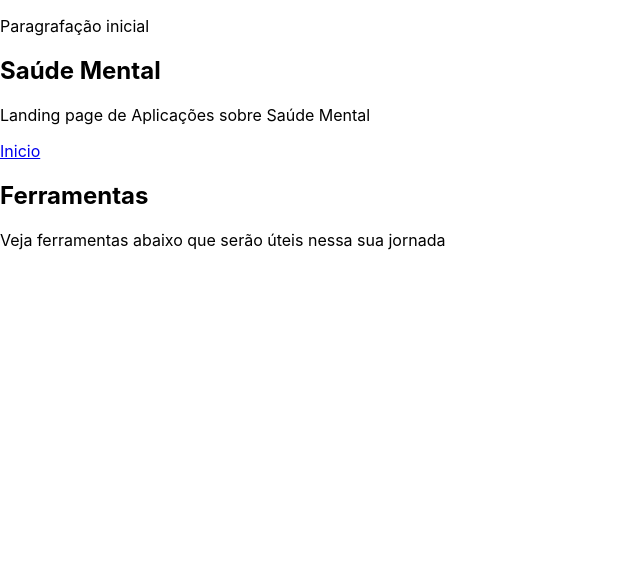
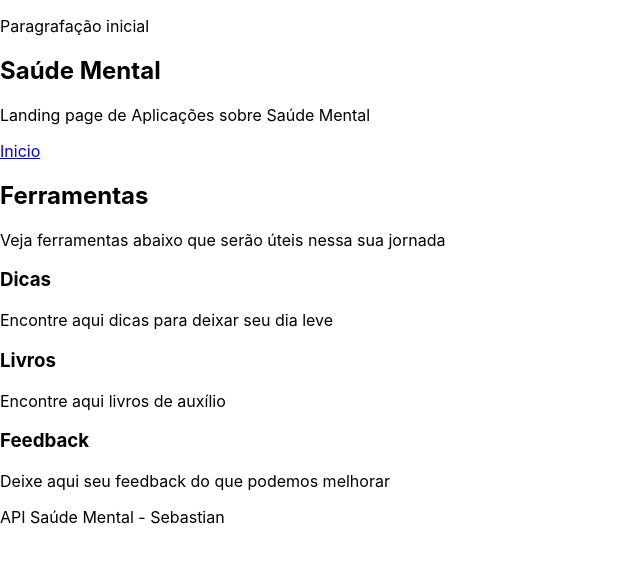
Before and after one commit to Adler-Sebastian/web-aplication, a React (Create React App) app: page / in a window 1280 px wide. Shown: the top 562 px of the page, without its empty margins (0-640 px from the left). Built offline with nearby package versions, Linux system fonts and the light colour scheme.

Commit message:
feat: Cards a mais

```diff
--- a/src/App.js
+++ b/src/App.js
@@ -16,8 +16,25 @@ function App() {
         <section className='box-req'>
           <h2>Ferramentas</h2>
           <p>Veja ferramentas abaixo que serão úteis nessa sua jornada </p>
+          <div className='box-cards'>
+            <div className='card'>
+              <h3>Dicas</h3>
+              <p>Encontre aqui dicas para deixar seu dia leve</p>
+            </div>
+            <div className='card'>
+              <h3>Livros</h3>
+              <p>Encontre aqui livros de auxílio</p>
+            </div>
+            <div className='card'>
+              <h3>Feedback</h3>
+              <p>Deixe aqui seu feedback do que podemos melhorar</p>
+            </div>
+          </div>
         </section>
       </main>
+      <footer>
+        <p className='autor'>API Saúde Mental - Sebastian</p>
+      </footer>
     </div>
   );
 }
```
